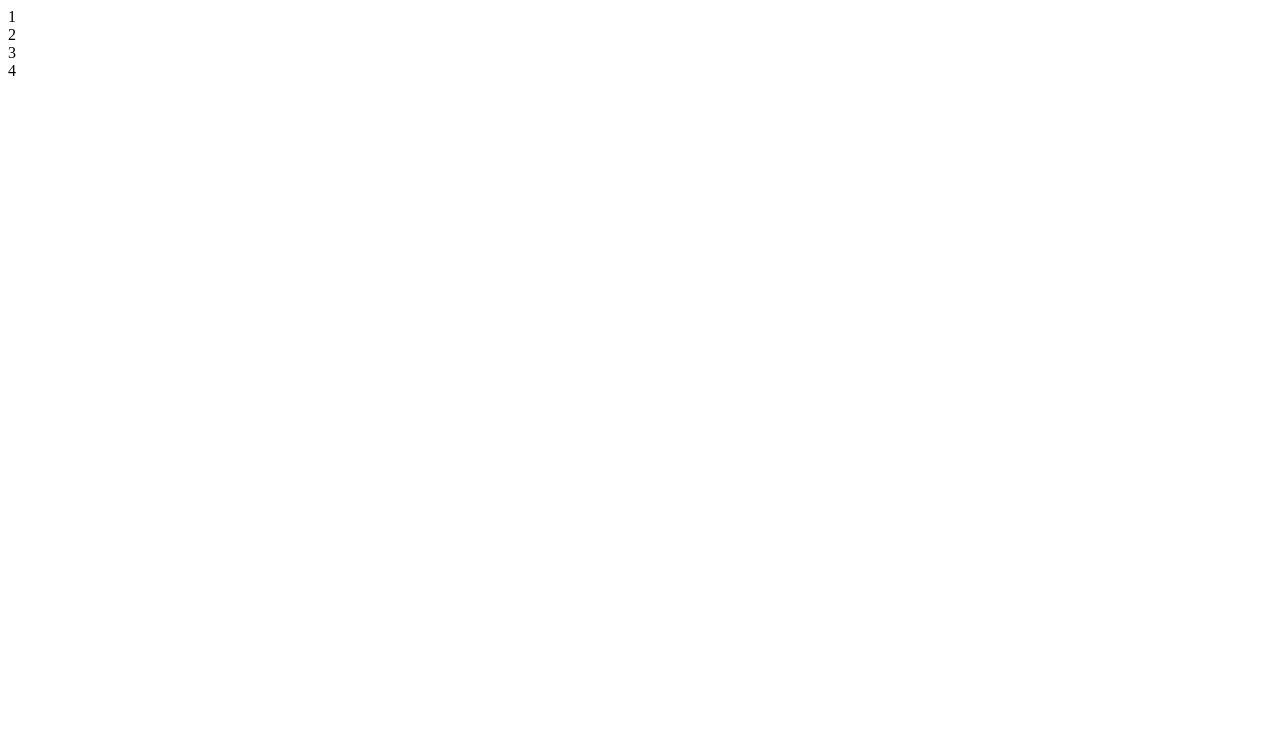
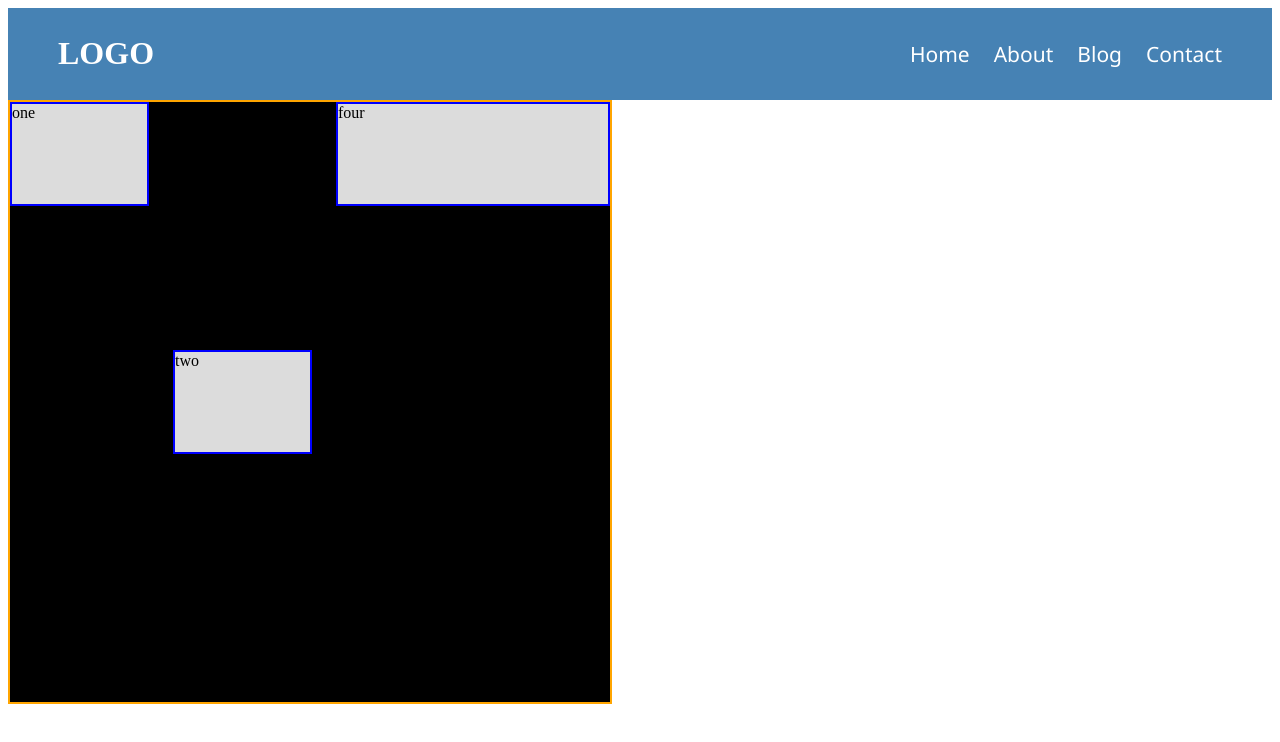
Before and after one commit to 369webforall/CSS, a plain HTML site: page 4.css-flex/index.html in a window 1280 px wide. Drawn offline with Linux system fonts and the light colour scheme.

Commit message:
flex box

```diff
--- a/4.css-flex/index.html
+++ b/4.css-flex/index.html
@@ -5,13 +5,27 @@
     <meta http-equiv="X-UA-Compatible" content="IE=edge">
     <meta name="viewport" content="width=device-width, initial-scale=1.0">
     <title>Flex Box</title>
+    <link rel="stylesheet" href="./style.css">
 </head>
 <body>
+    <header class="header">
+        <h1>LOGO</h1>
+<nav class="nav">
+    <ul>
+        <li><a href="#">Home</a></li>
+        <li><a href="#">About</a></li>
+        <li><a href="#">Blog</a></li>
+        <li><a href="#">Contact</a></li>
+    </ul>
+</nav>
+    </header>
     <div class="parent">
-        <div class="child">1</div>
-        <div class="child">2</div>
-        <div class="child">3</div>
-        <div class="child">4</div>
+        <div class="child child--1">one</div>
+        <div class="child child--2">two</div>
+
+        <div class="child child--4">four</div>
     </div>
+
+
 </body>
 </html>
--- a/4.css-flex/style.css
+++ b/4.css-flex/style.css
@@ -0,0 +1,60 @@
+.parent {
+    background-color: black;
+    width: 600px;
+    height: 600px;
+    border: 2px solid orange;
+
+    display: flex;
+gap: 24px;
+
+}
+
+.child {
+    width: 100px;
+    height: 100px;
+    background-color: gainsboro;
+    border: 2px solid blue;
+
+}
+
+.child--1 {
+    flex: 1;
+}
+
+.child--2 {
+    flex: 1;
+    align-self: center;
+}
+
+
+
+.child--4 {
+   flex: 2;
+}
+
+.header {
+    display: flex;
+    justify-content: space-between;
+    align-items: center;
+    padding: 6px 50px;
+    background-color: steelblue;
+    color: #fff;
+
+}
+
+
+
+
+ul {
+    list-style-type: none;
+    display: flex;
+    align-items: center;
+    gap:24px;
+}
+
+a {
+    font-size: 21px;
+    font-family: 'Segoe UI', Tahoma, Geneva, Verdana, sans-serif;
+    text-decoration: none;
+    color: #fff;
+}
```
